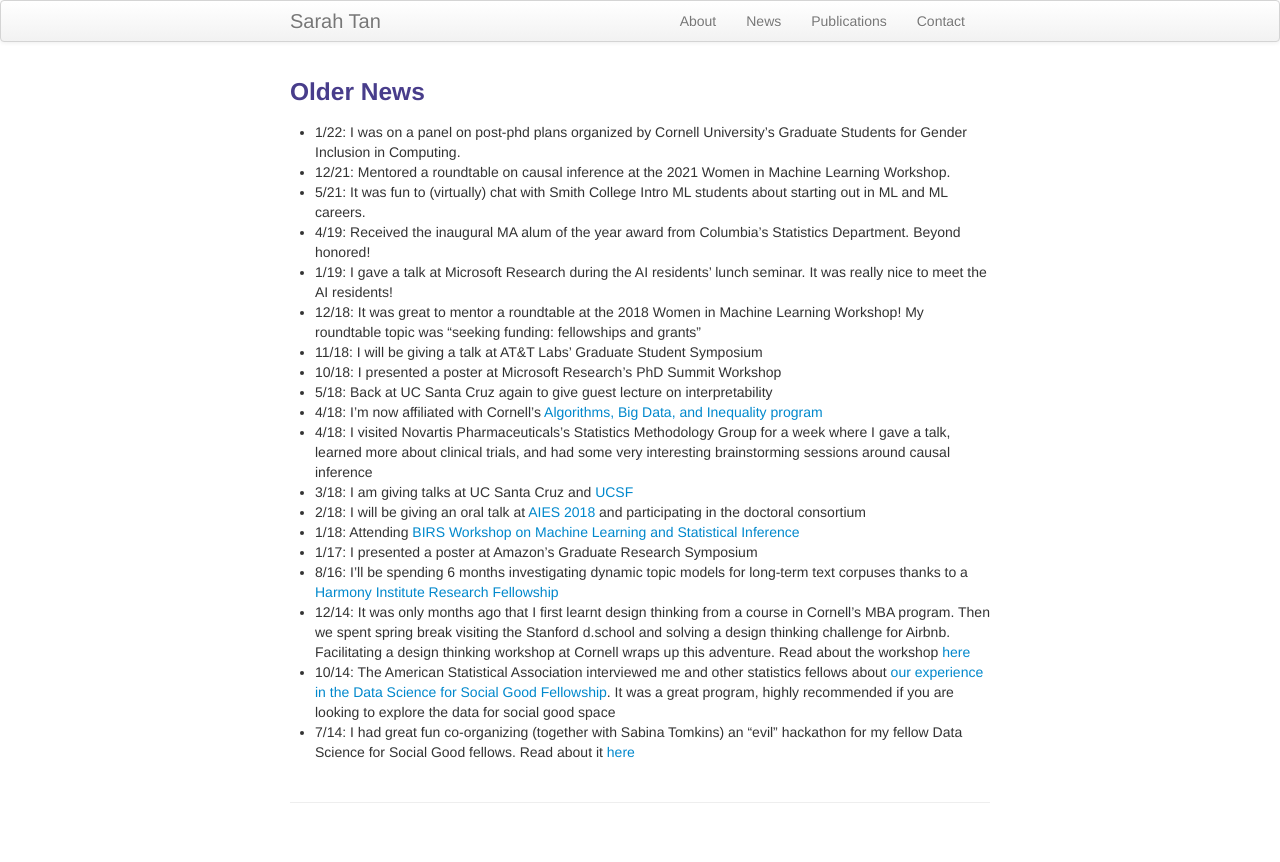
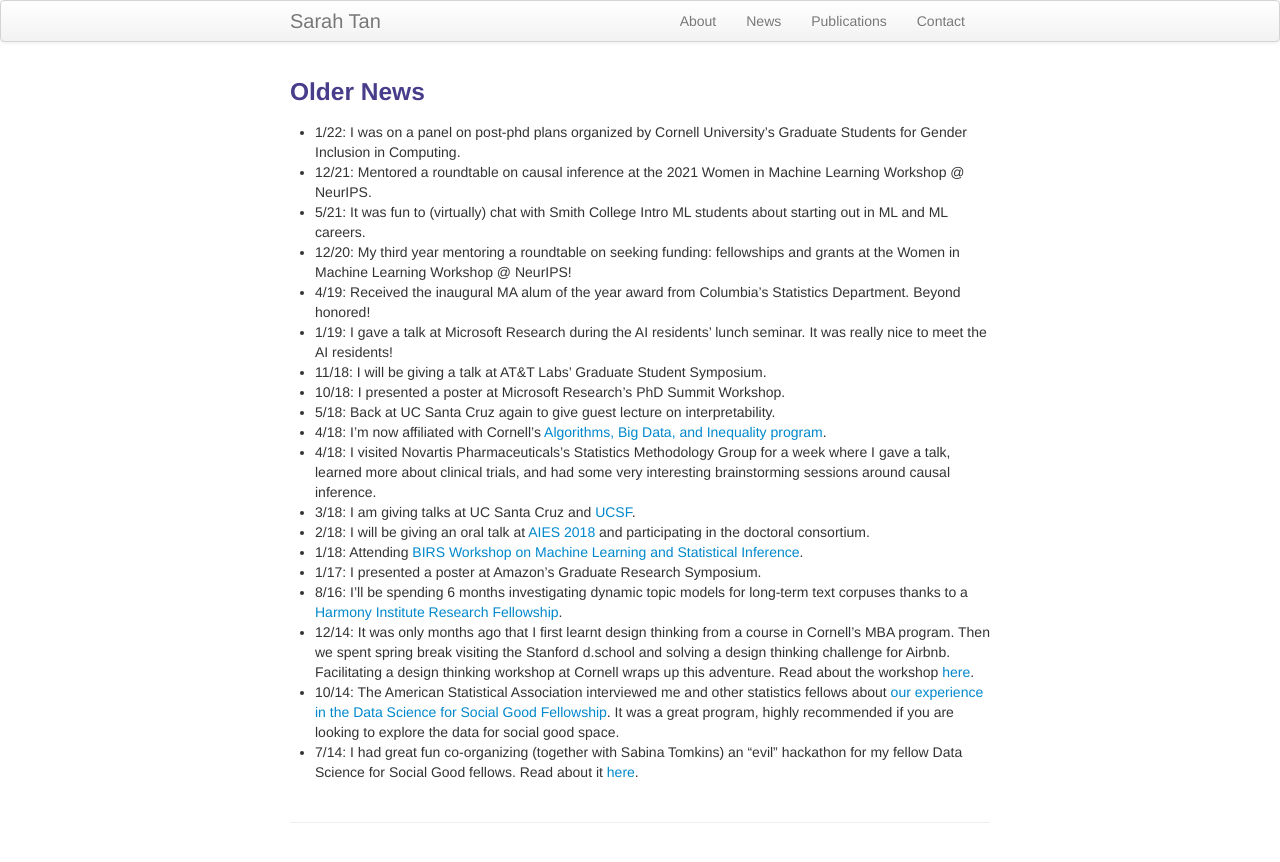
Before and after one commit to shftan/shftan.github.io, a Jekyll site: the page built from oldernews.md, in a window 1280 px wide. Shown: the top 862 px of the page. Built offline with Jekyll 4.4.1, drawn with Linux system fonts in a browser that asks for light colours.

Commit message:
Update oldernews.md

```diff
--- a/oldernews.md
+++ b/oldernews.md
@@ -8,21 +8,21 @@ keywords: Sarah Tan, Cornell, Statistics, interpretability, causal inference
 <div class="row-fluid" id="news"><h3>Older News</h3>
 </div>
 - 1/22: I was on a panel on post-phd plans organized by Cornell University's Graduate Students for Gender Inclusion in Computing.
-- 12/21: Mentored a roundtable on causal inference at the 2021 Women in Machine Learning Workshop.
+- 12/21: Mentored a roundtable on causal inference at the 2021 Women in Machine Learning Workshop @ NeurIPS.
 - 5/21: It was fun to (virtually) chat with Smith College Intro ML students about starting out in ML and ML careers.
+- 12/20: My third year mentoring a roundtable on seeking funding: fellowships and grants at the Women in Machine Learning Workshop @ NeurIPS!
 - 4/19: Received the inaugural MA alum of the year award from Columbia's Statistics Department. Beyond honored!
 - 1/19: I gave a talk at Microsoft Research during the AI residents' lunch seminar. It was really nice to meet the AI residents!
-- 12/18: It was great to mentor a roundtable at the 2018 Women in Machine Learning Workshop! My roundtable topic was "seeking funding: fellowships and grants"
-- 11/18: I will be giving a talk at AT&T Labs' Graduate Student Symposium
-- 10/18: I presented a poster at Microsoft Research's PhD Summit Workshop
-- 5/18: Back at UC Santa Cruz again to give guest lecture on interpretability
-- 4/18: I'm now affiliated with Cornell's [Algorithms, Big Data, and Inequality program](http://socialsciences.cornell.edu/algorithms/)
-- 4/18: I visited Novartis Pharmaceuticals's Statistics Methodology Group for a week where I gave a talk, learned more about clinical trials, and had some very interesting brainstorming sessions around causal inference
-- 3/18: I am giving talks at UC Santa Cruz and [UCSF](https://epibiostat.ucsf.edu/events/two-projects-interpretability-and-causal-inference-auditing-black-box-modelsimpact-evaluation)
-- 2/18: I will be giving an oral talk at [AIES 2018](http://www.aies-conference.com) and participating in the doctoral consortium
-- 1/18: Attending [BIRS Workshop on Machine Learning and Statistical Inference](http://www.birs.ca/events/2018/5-day-workshops/18w5054)
-- 1/17: I presented a poster at Amazon's Graduate Research Symposium
-- 8/16: I'll be spending 6 months investigating dynamic topic models for long-term text corpuses thanks to a [Harmony Institute Research Fellowship](https://harmonylabs.org)
-- 12/14: It was only months ago that I first learnt design thinking from a course in Cornell's MBA program. Then we spent spring break visiting the Stanford d.school and solving a design thinking challenge for Airbnb. Facilitating a design thinking workshop at Cornell wraps up this adventure. Read about the workshop [here](https://team42design.wordpress.com/")
-- 10/14: The American Statistical Association interviewed me and other statistics fellows about [our experience in the Data Science for Social Good Fellowship](http://magazine.amstat.org/blog/2014/10/01/dssg/). It was a great program, highly recommended if you are looking to explore the data for social good space
-- 7/14: I had great fun co-organizing (together with Sabina Tomkins) an "evil" hackathon for my fellow Data Science for Social Good fellows. Read about it [here](https://dssg.uchicago.edu/2014/07/29/a-hackathon-for-but-mostly-against-evil)
+- 11/18: I will be giving a talk at AT&T Labs' Graduate Student Symposium.
+- 10/18: I presented a poster at Microsoft Research's PhD Summit Workshop.
+- 5/18: Back at UC Santa Cruz again to give guest lecture on interpretability.
+- 4/18: I'm now affiliated with Cornell's [Algorithms, Big Data, and Inequality program](http://socialsciences.cornell.edu/algorithms/).
+- 4/18: I visited Novartis Pharmaceuticals's Statistics Methodology Group for a week where I gave a talk, learned more about clinical trials, and had some very interesting brainstorming sessions around causal inference.
+- 3/18: I am giving talks at UC Santa Cruz and [UCSF](https://epibiostat.ucsf.edu/events/two-projects-interpretability-and-causal-inference-auditing-black-box-modelsimpact-evaluation).
+- 2/18: I will be giving an oral talk at [AIES 2018](http://www.aies-conference.com) and participating in the doctoral consortium.
+- 1/18: Attending [BIRS Workshop on Machine Learning and Statistical Inference](http://www.birs.ca/events/2018/5-day-workshops/18w5054).
+- 1/17: I presented a poster at Amazon's Graduate Research Symposium.
+- 8/16: I'll be spending 6 months investigating dynamic topic models for long-term text corpuses thanks to a [Harmony Institute Research Fellowship](https://harmonylabs.org).
+- 12/14: It was only months ago that I first learnt design thinking from a course in Cornell's MBA program. Then we spent spring break visiting the Stanford d.school and solving a design thinking challenge for Airbnb. Facilitating a design thinking workshop at Cornell wraps up this adventure. Read about the workshop [here](https://team42design.wordpress.com/").
+- 10/14: The American Statistical Association interviewed me and other statistics fellows about [our experience in the Data Science for Social Good Fellowship](http://magazine.amstat.org/blog/2014/10/01/dssg/). It was a great program, highly recommended if you are looking to explore the data for social good space.
+- 7/14: I had great fun co-organizing (together with Sabina Tomkins) an "evil" hackathon for my fellow Data Science for Social Good fellows. Read about it [here](https://dssg.uchicago.edu/2014/07/29/a-hackathon-for-but-mostly-against-evil).
```
